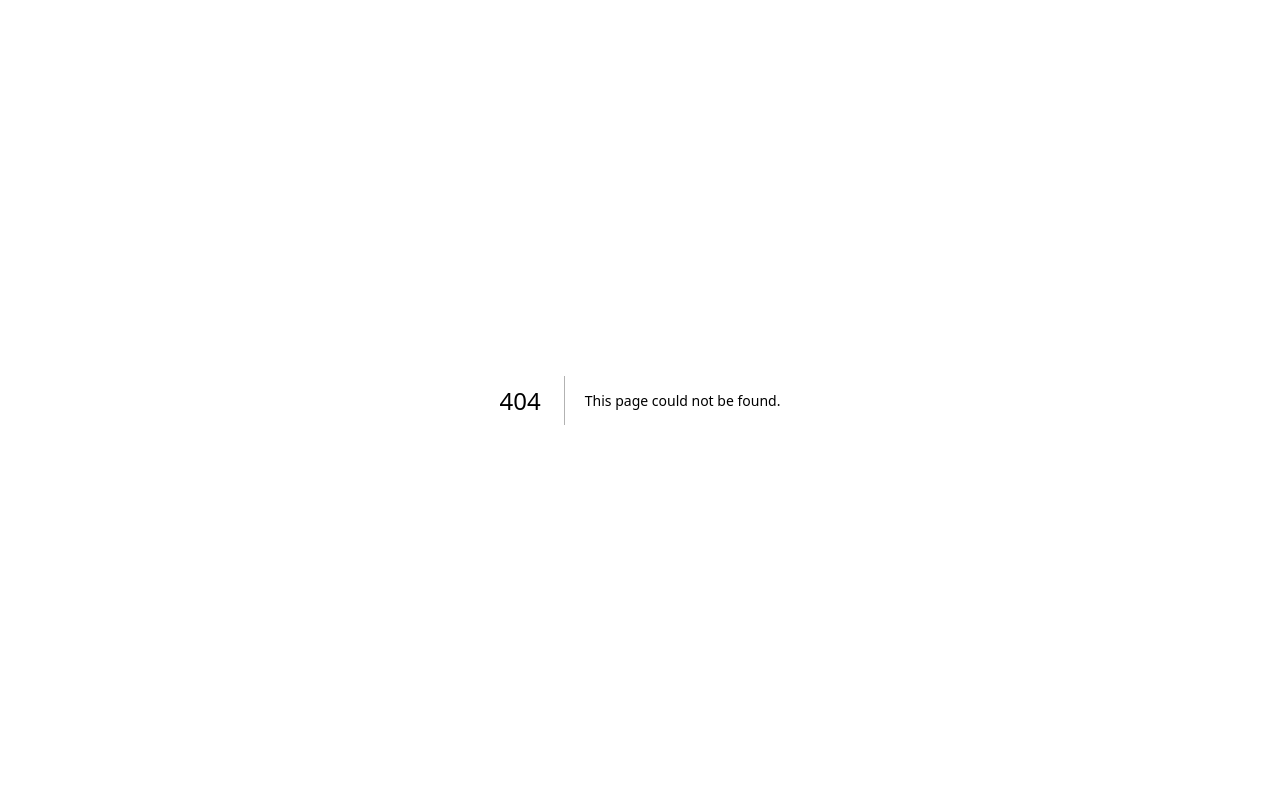
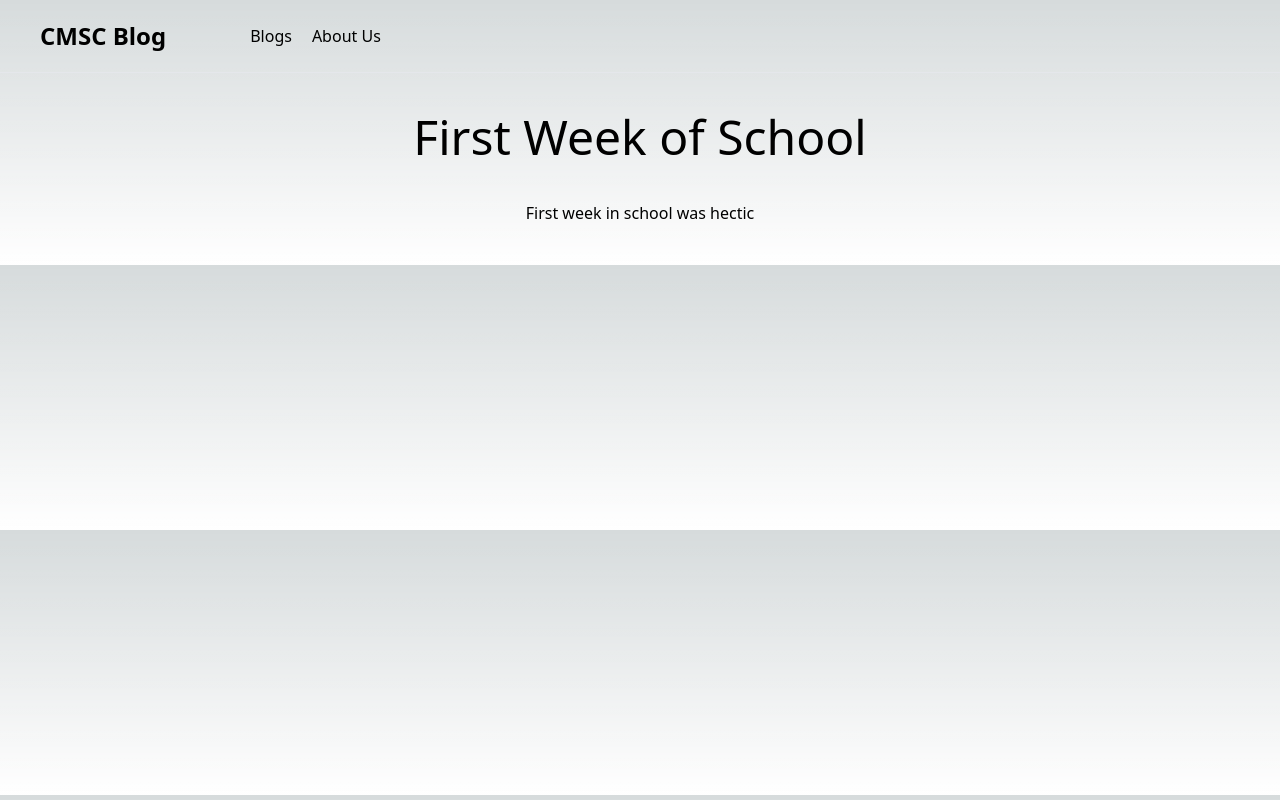
Before and after one commit to maxellmilay/cmsc-blog, a Next.js app: page /1 in a window 1280 px wide. Before the commit this address had no page. Built offline with nearby package versions, Linux system fonts and the light colour scheme.

Commit message:
[Feature][Maxell] implemented blog functionality

```diff
--- a/src/components/Header.tsx
+++ b/src/components/Header.tsx
@@ -1,9 +1,18 @@
 import React from 'react';
+import Link from 'next/link';
 
 export default function Header() {
   return (
-    <div className="w-full bg-red h-10">
-      <h1>TEST</h1>
+    <div className="flex items-center w-full px-10 py-5 border-b">
+      <Link className="mr-5" href="/">
+        <p className="font-bold text-2xl mr-16">CMSC Blog</p>
+      </Link>
+      <Link className="mr-5" href="/">
+        <p className="font-light ">Blogs</p>
+      </Link>
+      <Link href="/about">
+        <p className="font-light">About Us</p>
+      </Link>
     </div>
   );
 }
--- /dev/null
+++ b/src/components/Layout.tsx
@@ -0,0 +1,17 @@
+import { ReactNode } from 'react';
+import Header from './Header';
+
+interface PropsInterface {
+  children?: ReactNode;
+}
+
+export default function Layout(props: PropsInterface) {
+  const { children } = props;
+
+  return (
+    <>
+      <Header />
+      {children}
+    </>
+  );
+}
--- /dev/null
+++ b/src/constants/blogs.ts
@@ -0,0 +1,10 @@
+export default [
+  {
+    id: 1,
+    title: 'First Week of School',
+    picURL: '',
+    description: 'First week in school was hectic',
+  },
+  { id: 2, title: 'Comsci is so complicated', picURL: '', description: 'It is so hard' },
+  { id: 3, title: 'Memory leaks are a pain', picURL: '', description: 'Leaks are a hassle to fix' },
+];
--- /dev/null
+++ b/src/pages/[blogNumber].tsx
@@ -0,0 +1,21 @@
+import Layout from '@/components/Layout';
+import React from 'react';
+import { useRouter } from 'next/router';
+import blogs from '@/constants/blogs';
+
+export default function SingleBlog() {
+  const router = useRouter();
+  const { blogNumber } = router.query;
+  const currentBlog = blogs.find((blog) => {
+    return blog.id == Number(blogNumber);
+  });
+
+  return (
+    <Layout>
+      <div className="flex flex-col items-center py-10">
+        <h1 className="text-5xl mb-10">{currentBlog?.title}</h1>
+        <p>{currentBlog?.description}</p>
+      </div>
+    </Layout>
+  );
+}
--- /dev/null
+++ b/src/pages/about.tsx
@@ -0,0 +1,16 @@
+import React from 'react';
+import Layout from '@/components/Layout';
+
+export default function about() {
+  return (
+    <Layout>
+      <div className="flex flex-col items-center py-10">
+        <h1 className="text-5xl mb-10">About Us</h1>
+        <p>
+          We are Computer Science students from the University of the Philippines Cebu, and we
+          created this blog in compliance with our course.
+        </p>
+      </div>
+    </Layout>
+  );
+}
--- a/src/pages/index.tsx
+++ b/src/pages/index.tsx
@@ -1,8 +1,7 @@
 import Head from 'next/head';
-import { Inter } from '@next/font/google';
-import Header from '@/components/Header';
-
-const inter = Inter({ subsets: ['latin'] });
+import Layout from '@/components/Layout';
+import blogs from '@/constants/blogs';
+import Link from 'next/link';
 
 export default function Home() {
   return (
@@ -11,7 +10,20 @@ export default function Home() {
         <title>Create Next App</title>
         <link rel="icon" href="/favicon.ico" />
       </Head>
-      <Header />
+      <Layout>
+        <div className="flex flex-col items-center py-10">
+          <h1 className="text-5xl mb-10">Blogs</h1>
+          {blogs.map((blog) => {
+            return (
+              <Link key={blog.id} href={`/${blog.id}`} className="border mb-5 px-5 py-2">
+                <div>
+                  <h2>{blog.title}</h2>
+                </div>
+              </Link>
+            );
+          })}
+        </div>
+      </Layout>
     </>
   );
 }
```
